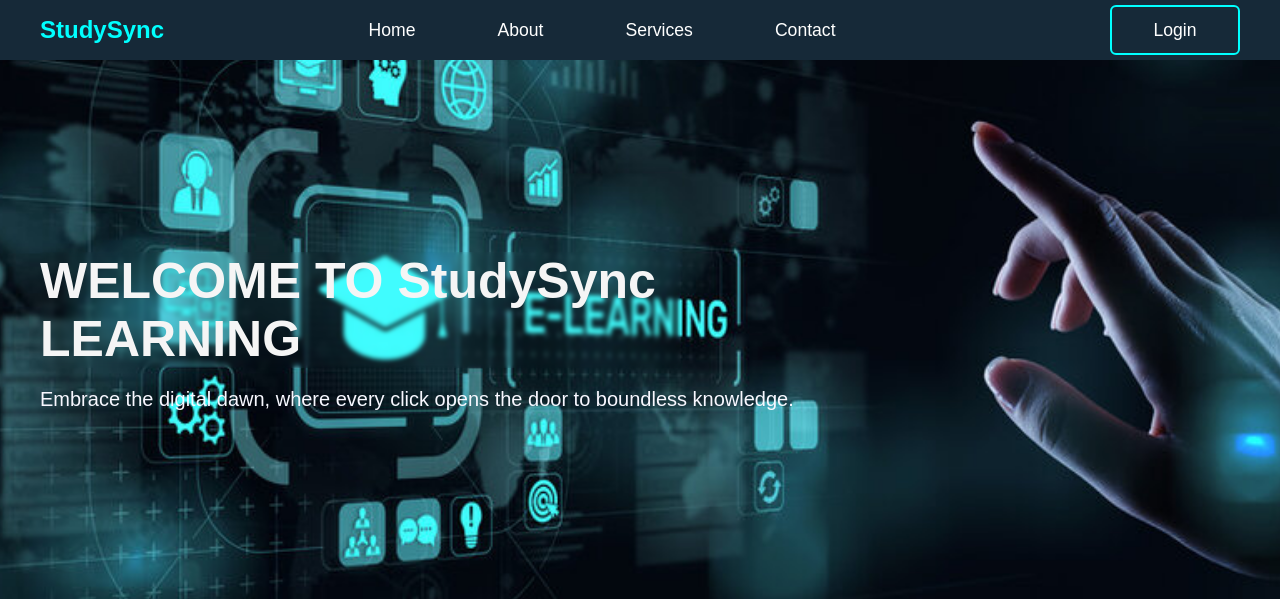
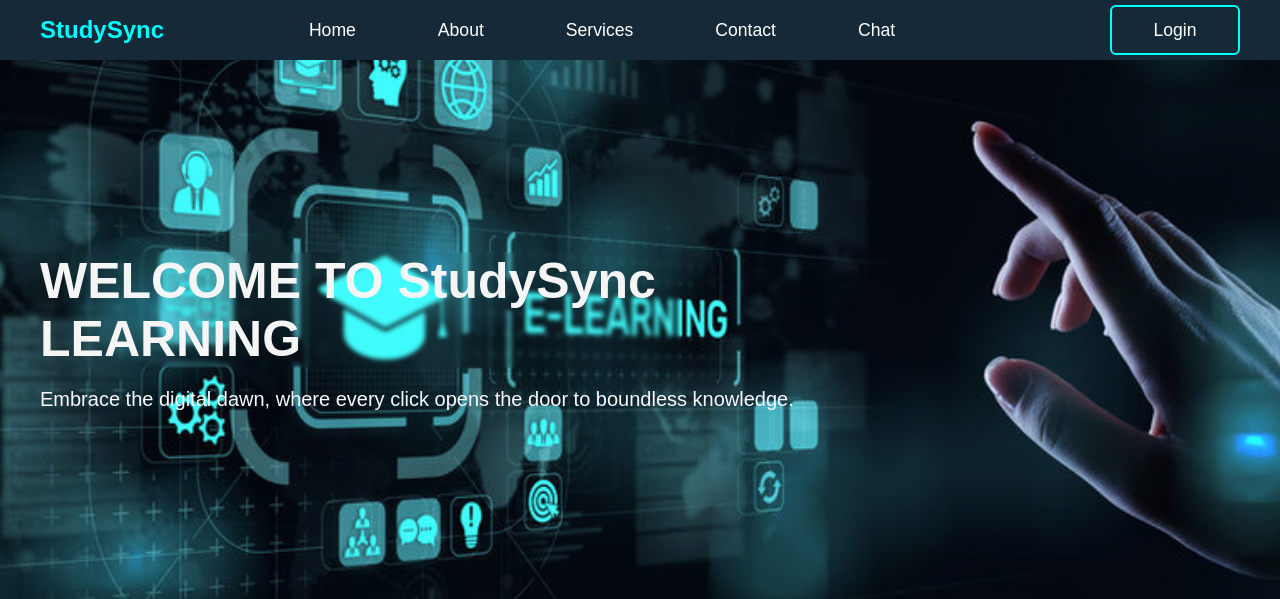
Before and after one commit to MADHAN1908/StudySync, a Flask app: page / in a window 1280 px wide. Shown: the top 599 px of the page. Run offline with Flask 3, Linux system fonts and the light colour scheme.

Commit message:
Add files via upload

```diff
--- a/templates/home.html
+++ b/templates/home.html
@@ -16,6 +16,7 @@
         <li><a href="#about">About</a></li>
         <li><a href="#about">Services</a></li>
         <li><a href="#contact">Contact</a></li>
+        <li><a href="/chatbot">Chat</a></li>
         </ul>
         <div class="dropdown">
         <button  class="login">Login</button>
```
Also changed, not shown: templates/chatbot.html (added).
